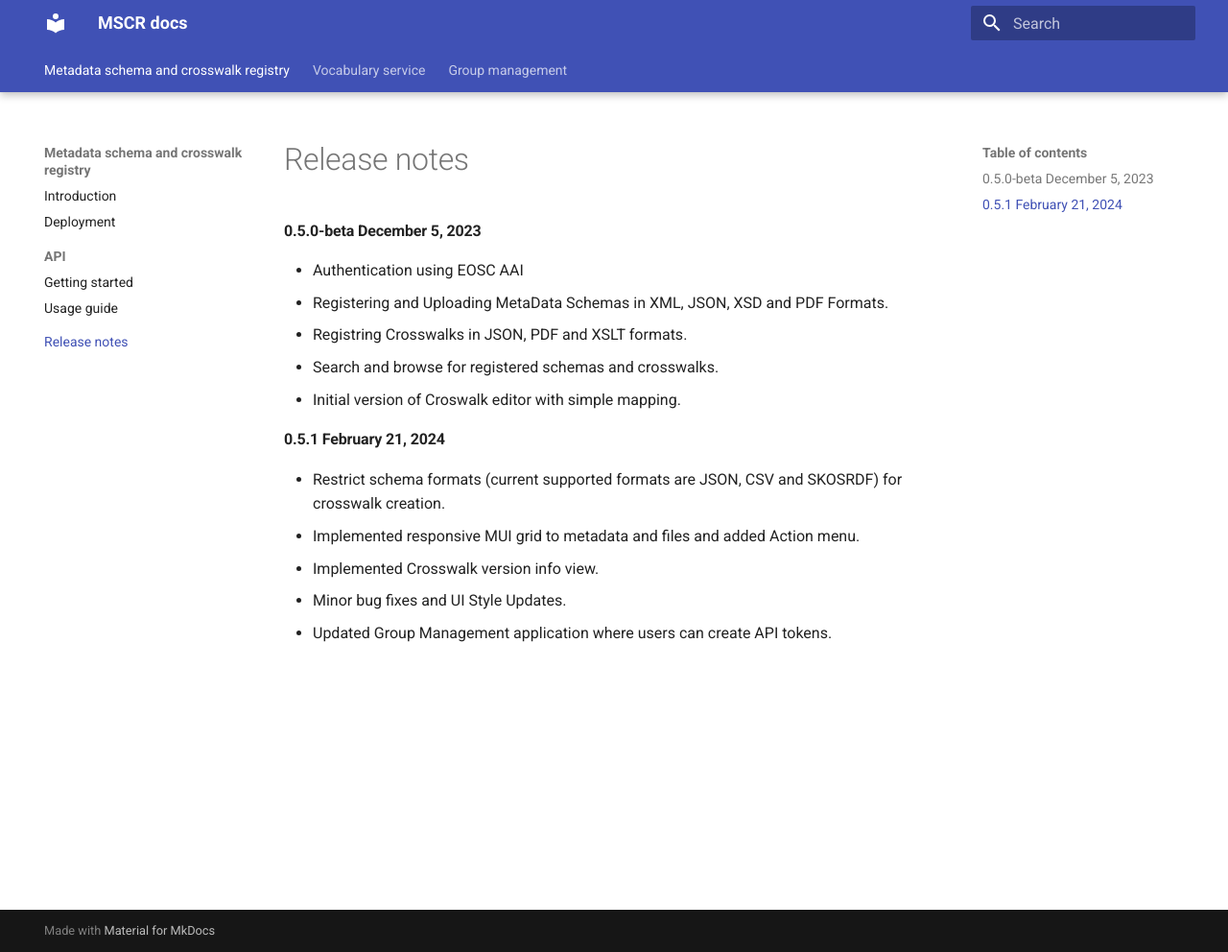
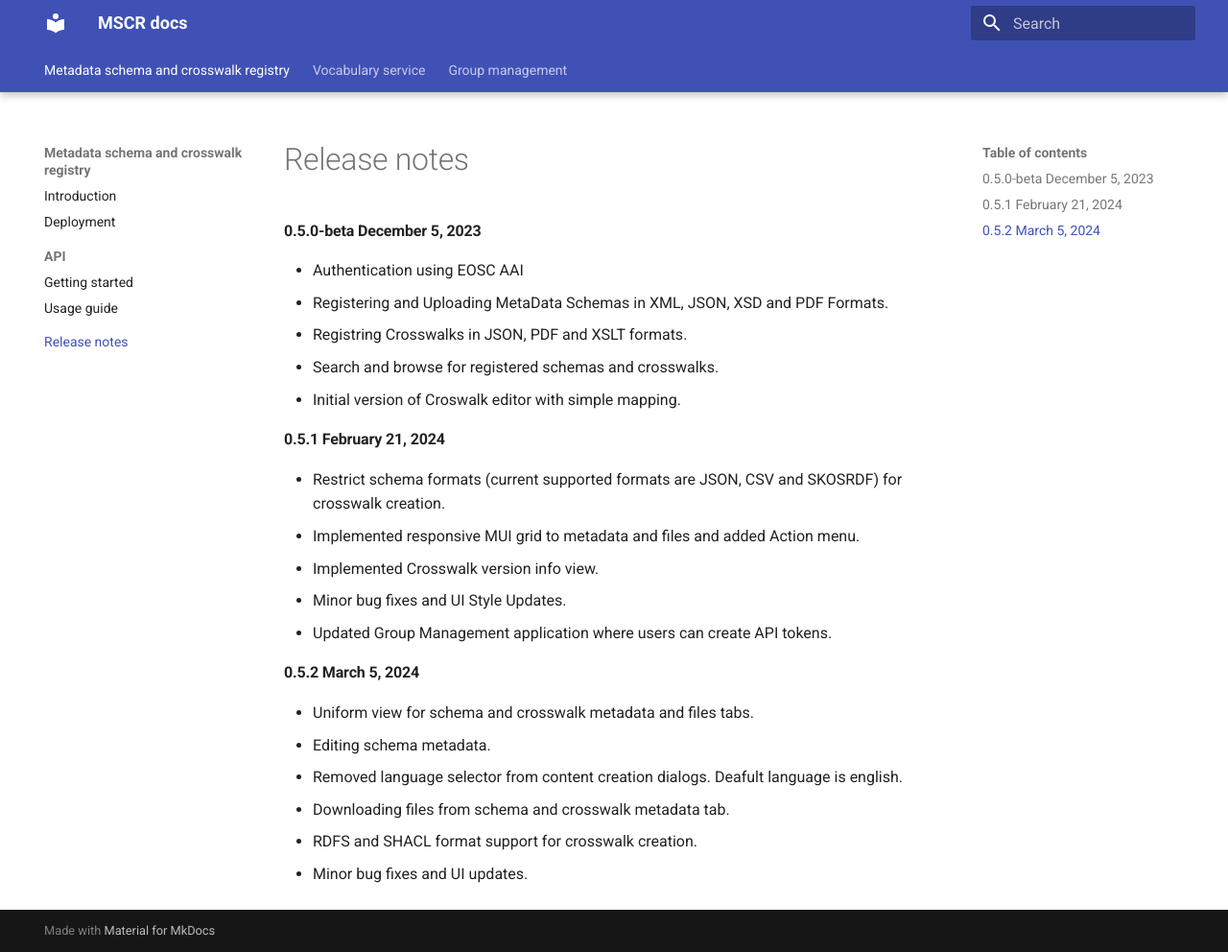
Before and after one commit to CSCfi/mscr-docs, an MkDocs documentation site: the page built from docs/mscr/release-notes.md, in a window 1280 px wide and 992 px high. Shown: the whole window at 96% size. Built offline with MkDocs 1.6.1 and Material for MkDocs 9.7.7, drawn with Linux system fonts in a browser that asks for light colours.

Commit message:
added release notes for v-0.5.2

```diff
--- a/docs/mscr/release-notes.md
+++ b/docs/mscr/release-notes.md
@@ -15,3 +15,11 @@
 - Implemented Crosswalk version info view.
 - Minor bug fixes and UI Style Updates.
 - Updated Group Management application where users can create API tokens.
+
+#### 0.5.2 March 5, 2024
+- Uniform view for schema and crosswalk metadata and files tabs.
+- Editing schema metadata.
+- Removed language selector from content creation dialogs. Deafult language is english.
+- Downloading files from schema and crosswalk metadata tab.
+- RDFS and SHACL format support for crosswalk creation.
+- Minor bug fixes and UI updates.
```
